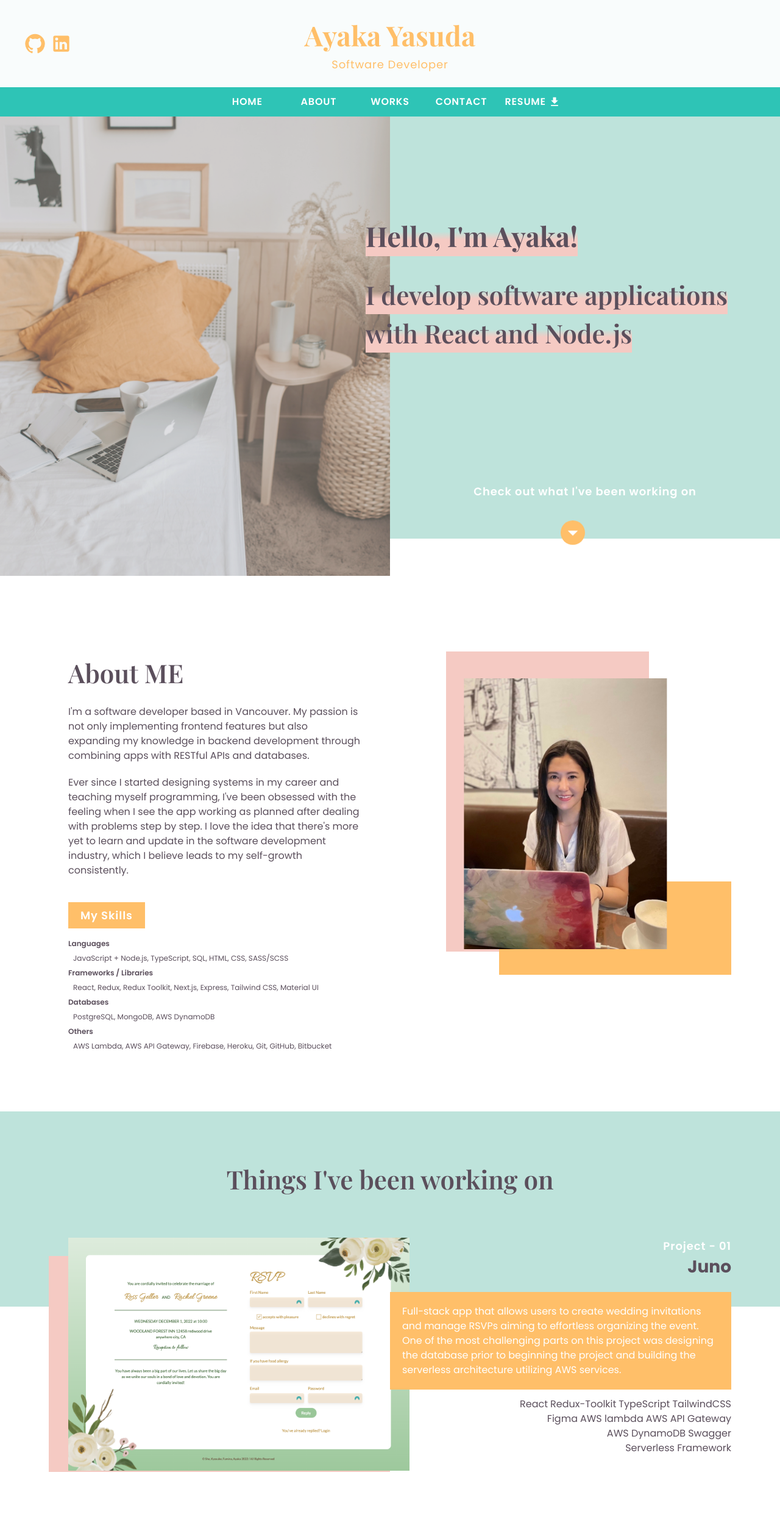
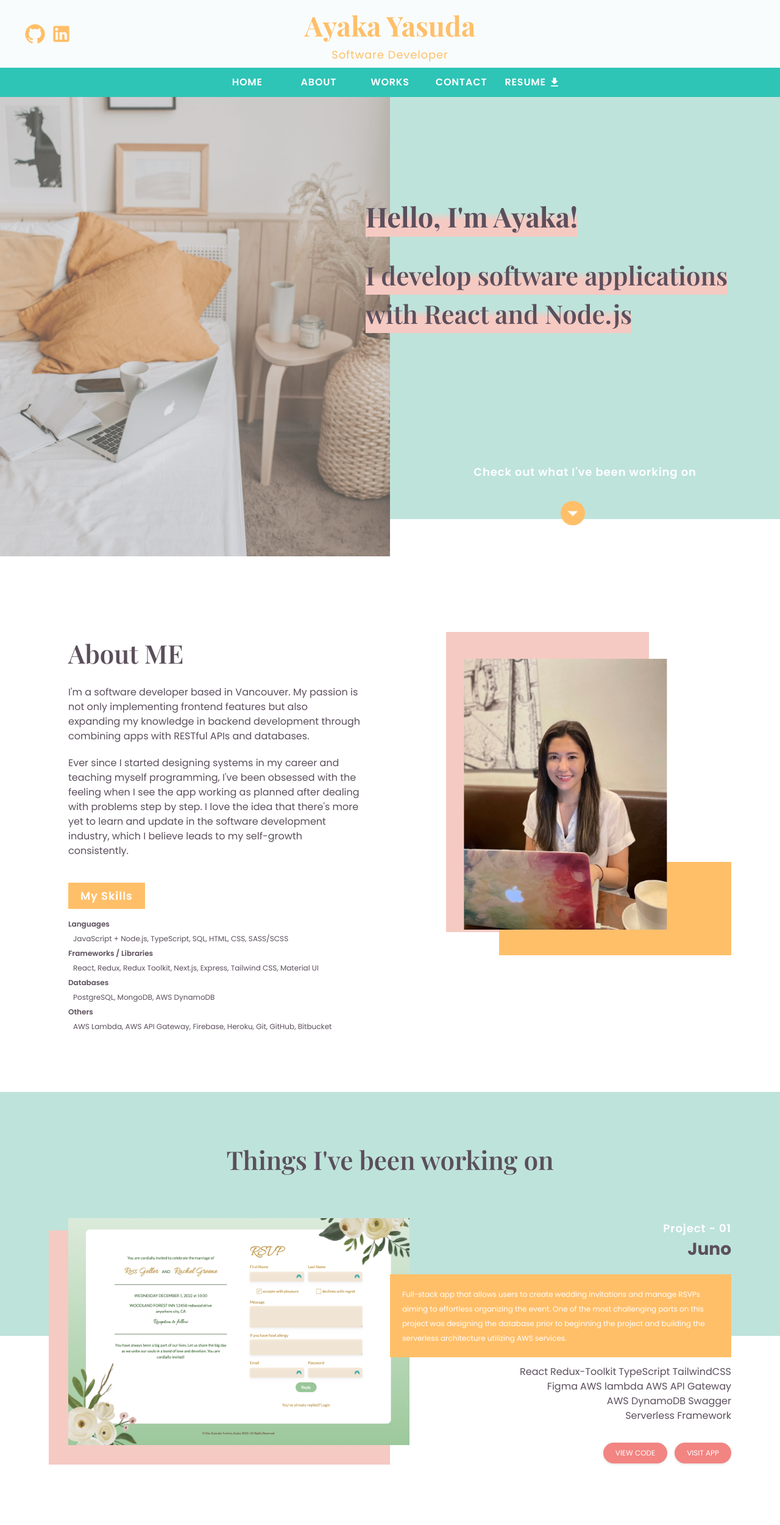
Before and after one commit to AyakaYasuda/portfolio, a Next.js app: page / in a window 1280 px wide. Shown: the top 2500 px of the page at 61% size. Built offline with nearby package versions, Linux system fonts and the light colour scheme.

Commit message:
adjusted the height of header

```diff
--- a/components/Works.js
+++ b/components/Works.js
@@ -6,12 +6,12 @@
 const Works = ({ data }) => {
   return (
     <div
-      className={`${classes.bgHalf} py-10 lg:py-20 px-5 h-4/5 md:px-10 lg:px-20`}
+      className={`${classes.bgHalf} py-10 lg:py-20 px-5 h-full md:px-10 lg:px-20`}
     >
       <h3 className="text-brown text-center mb-8 md:mb-16">
         Things I've been working on
       </h3>
-      <div className="h-[92%] md:h-4/5 overflow-y-auto">
+      <div className="h-[92%] md:h-[90%] overflow-y-auto">
         {data.map((work) => (
           <Project
             key={work.id}
--- a/components/layout/Layout.js
+++ b/components/layout/Layout.js
@@ -9,7 +9,7 @@
 const Layout = ({ children }) => {
   const mobileHeader = (
     <>
-      <header className="FlexColumn bg-blue-light px-10 py-6">
+      <header className="FlexColumn bg-blue-light px-10 py-2">
         <h1 className="text-orange">Ayaka Yasuda</h1>
         <h5 className="text-orange font-normal">Software Developer</h5>
       </header>
@@ -19,7 +19,7 @@
 
   const desktopHeader = (
     <>
-      <header className="GridCenter grid-cols-3 bg-blue-light px-10 py-6">
+      <header className="GridCenter grid-cols-3 bg-blue-light px-10 py-2">
         <ul className="FlexJustifyStart gap-2 justify-self-start">
           <li className="Hover">
             <a
@@ -57,7 +57,7 @@
       <div className="fixed top-0 left-0 right-0 hidden md:block z-10">
         {desktopHeader}
       </div>
-      <main className="z-0 h-full w-screen relative top-36 lg:top-44">
+      <main className="z-0 h-full w-screen relative top-28 lg:top-36">
         {children}
       </main>
     </div>
--- a/components/ui/Project.js
+++ b/components/ui/Project.js
@@ -13,7 +13,7 @@
   technologies,
 }) => {
   const mobileContent = (
-    <div className="w-full GridCenter grid-cols-1">
+    <div className="w-full GridCenter grid-cols-1 mb-10">
       <section className="justify-self-end mb-5">
         <h5 className="text-white text-right">
           {`Project - ${('0' + id).slice(-2)}`}
@@ -43,7 +43,7 @@
   );
 
   const desktopContent = (
-    <div className="w-full GridCenter grid-cols-2 mb-24">
+    <div className="w-full GridCenter grid-cols-2 mb-32">
       <ProjectImage image={projectImage} />
       <section className="relative FlexColumn">
         <div className="self-end mb-5">
@@ -53,7 +53,7 @@
           <h4 className="text-brown text-right">{name}</h4>
         </div>
         <div className="bg-orange p-5 z-20">
-          <p className="text-white">{description}</p>
+          <small className="text-white">{description}</small>
         </div>
         <ul className="FlexJustifyEnd flex-wrap gap-x-1 w-4/6 mr-0 ml-auto my-3">
           {technologies.map((tech, index) => (
--- a/package.json
+++ b/package.json
@@ -22,6 +22,7 @@
     "eslint": "8.18.0",
     "eslint-config-next": "12.1.6",
     "postcss": "^8.4.14",
+    "react-scroll": "^1.8.7",
     "tailwindcss": "^3.1.4"
   }
 }
```
Also changed, not shown: 2 other files (tests, documents, lock files or other folders).
